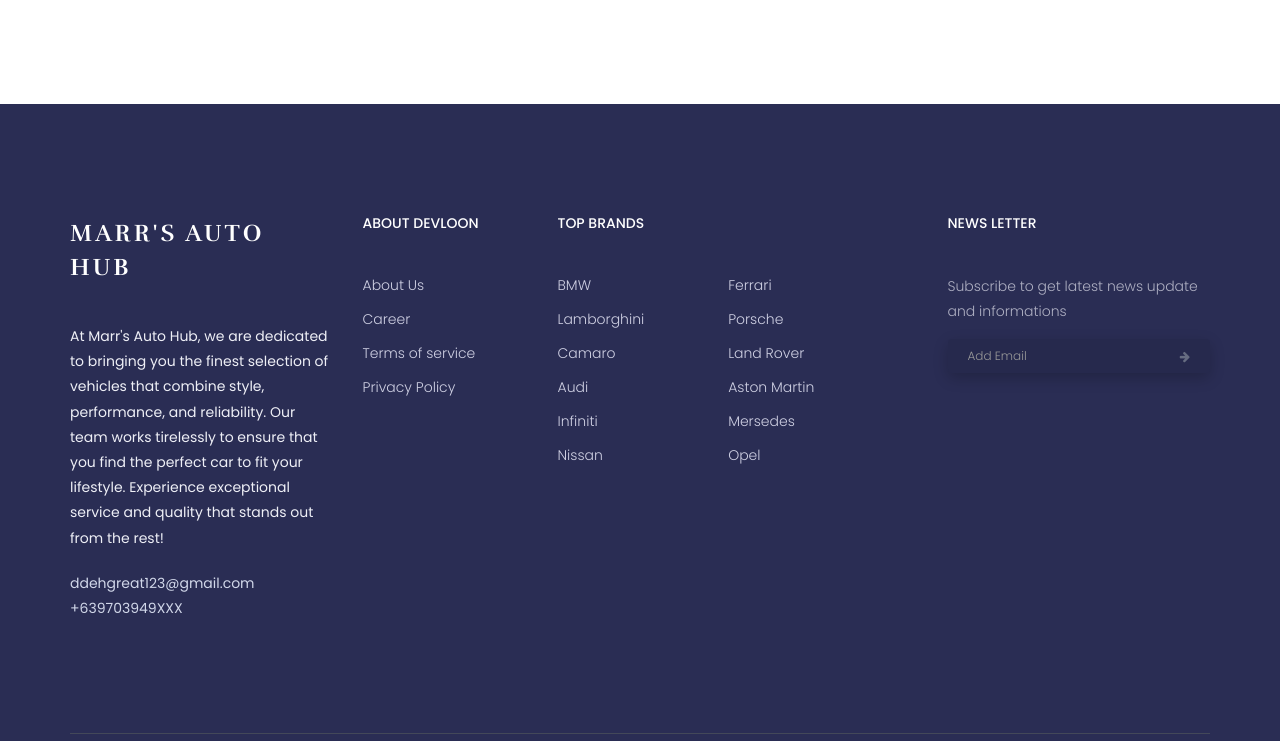
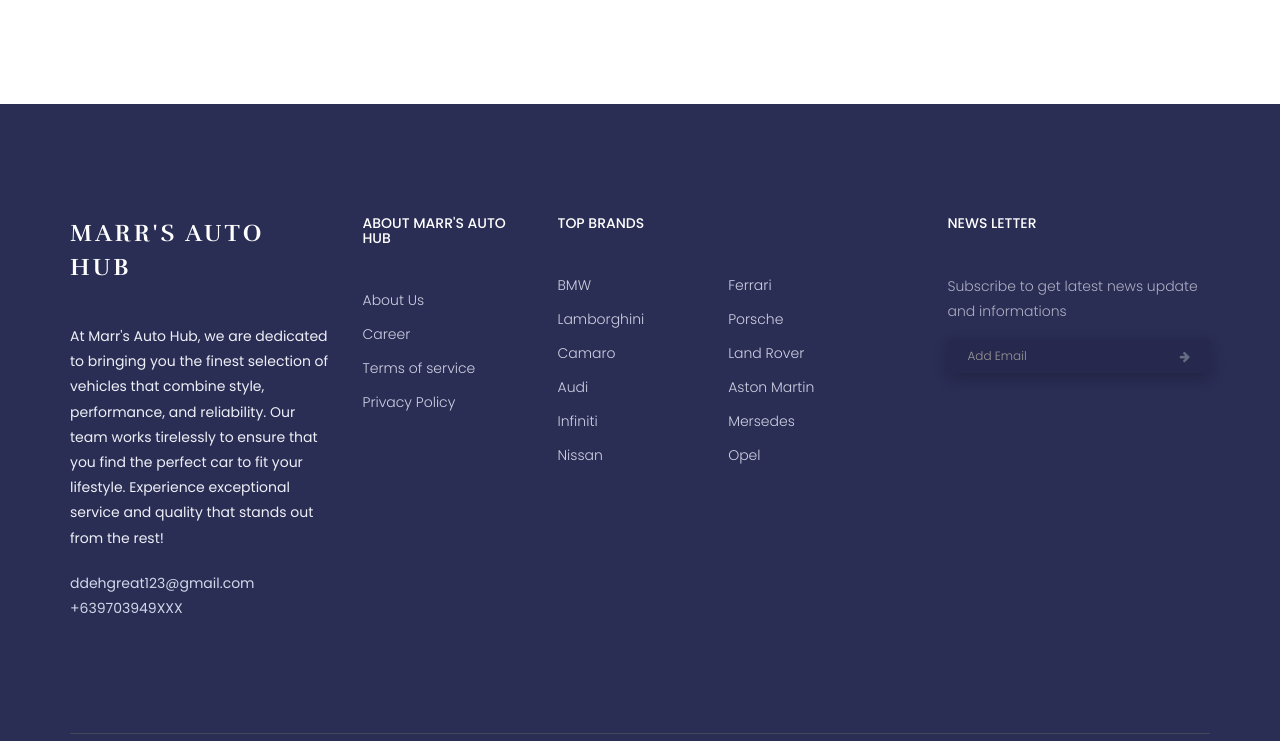
Before and after one commit to eaaaarl/marr-auto-hub, a plain HTML site: page index.html in a window 1280 px wide. Shown: the part 4633-5374 px from the top of the page. Drawn offline with nearby package versions, Linux system fonts and the light colour scheme.

Commit message:
change name

```diff
--- a/index.html
+++ b/index.html
@@ -830,7 +830,7 @@
             </div>
             <div class="col-md-2 col-sm-6">
               <div class="single-footer-widget">
-                <h2>about devloon</h2>
+                <h2>about Marr's Auto Hub</h2>
                 <ul>
                   <li><a href="#">about us</a></li>
                   <li><a href="#">career</a></li>
```
